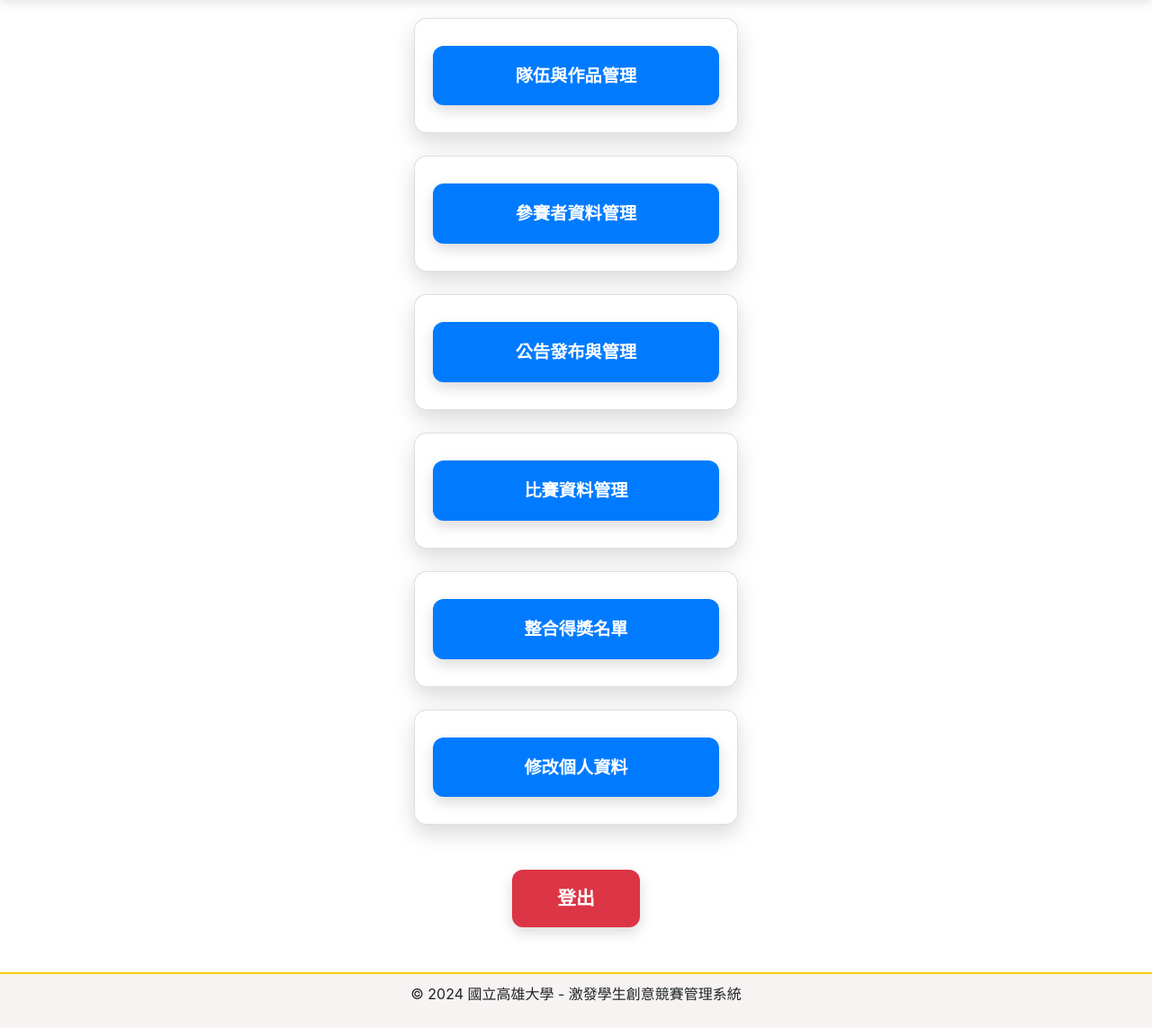
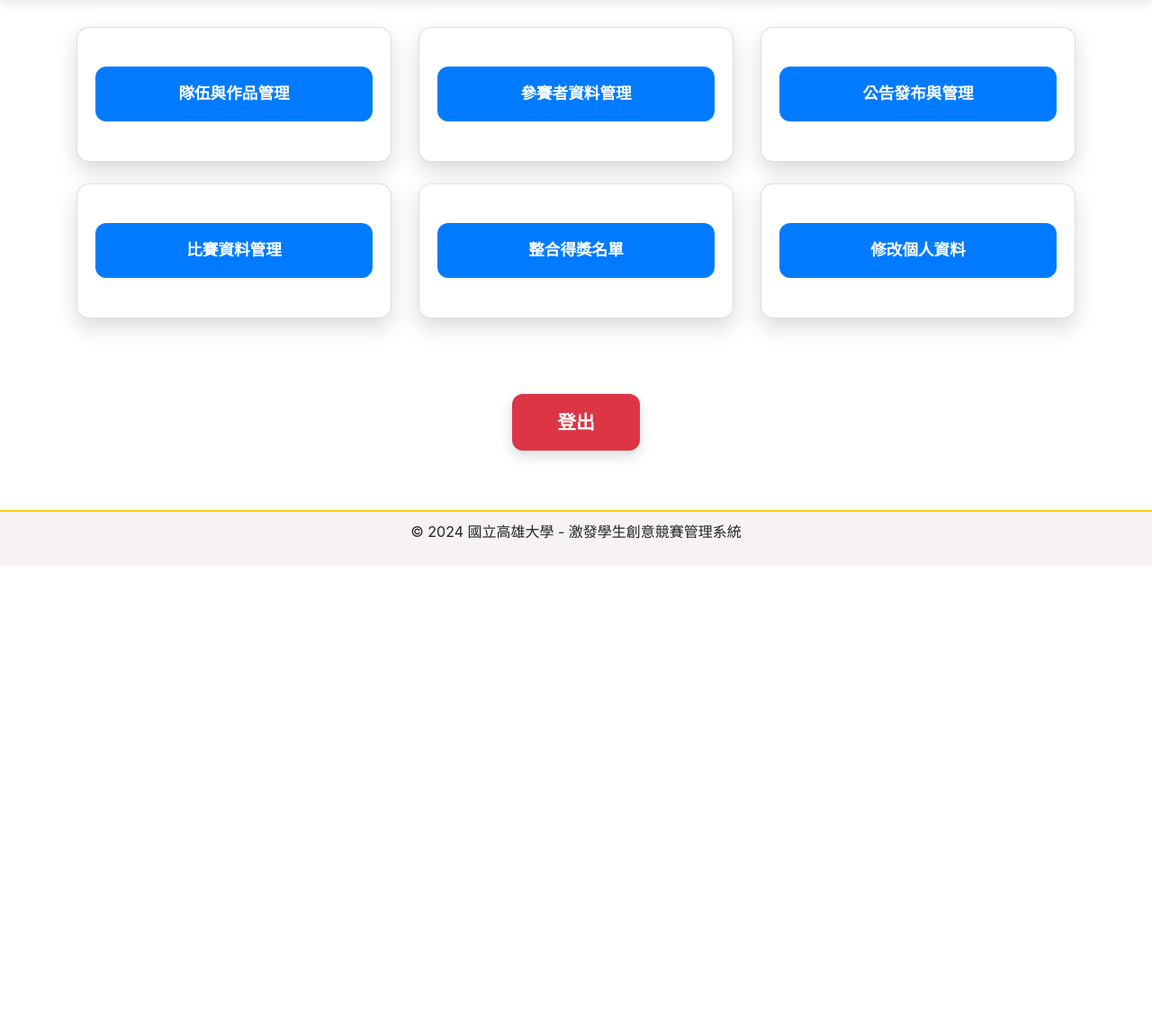
Before and after one commit to Rex0626/SE-final_project, a PHP site: page /admin_system/admin_system.php in a window 1280 px wide. Shown: the part 171-1314 px from the top of the page at 90% size. After the commit the page ends 770 px from the top, so only its background shows below. Run offline with PHP 8.4, Linux system fonts and the light colour scheme; the visitor is signed in with stand-in values (Sample User, id 1).

Commit message:
调整版面

```diff
--- a/admin_system/admin_system.php
+++ b/admin_system/admin_system.php
@@ -31,33 +31,35 @@ if (!isset($_SESSION['email']) || $_SESSION['role'] !== 'admin') {
             text-shadow: 0 1px 3px rgba(0,0,0,0.3);
         }
         main.container {
-            max-width: 400px;
+            max-width: 1140px;  /* Bootstrap container-lg 寬度 */
             margin: 0 auto;
-            flex-grow: 1;
-            display: flex;
-            flex-direction: column;
-            gap: 25px;
-            padding: 20px;
+            padding: 30px 15px;
         }
         .card {
             background: white;
             border-radius: 14px;
             padding: 30px 20px;
+            min-height: 150px;
             box-shadow: 0 10px 25px rgba(0,0,0,0.15);
             display: flex;
             justify-content: center;
+            align-items: center;
+            height: 100%;
+            width: 100%; /* ✅ 撐滿 col-md-4 */
         }
+
         .card a.btn {
             background-color: #007bff;
             color: white;
-            padding: 18px 40px;
-            font-size: 1.2rem;
+            padding: 16px;
+            font-size: 1.1rem;
             font-weight: 700;
             border-radius: 12px;
-            box-shadow: 0 6px 15px rgba(0,0,0,0.15);
-            text-decoration: none;
             text-align: center;
-            transition: background-color 0.3s ease;
+            width: 100%;           /* ✅ 撐滿卡片寬度 */
+            white-space: nowrap;   /* ✅ 不換行 */
+            overflow: hidden;
+            text-overflow: ellipsis;
         }
         .card a.btn:hover {
             background-color: #0056b3;
@@ -97,23 +99,42 @@ if (!isset($_SESSION['email']) || $_SESSION['role'] !== 'admin') {
     </header>
 
     <main class="container">
+        <div class="row justify-content-center">
+            <div class="col-md-4 mb-4">
                 <div class="card">
                     <a href="./manage_team/main.php" class="btn">隊伍與作品管理</a>
                 </div>
+            </div>
+
+            <div class="col-md-4 mb-4">
                 <div class="card">
                     <a href="./manage_participant/main.php" class="btn">參賽者資料管理</a>
                 </div>
+            </div>
+
+            <div class="col-md-4 mb-4">
                 <div class="card">
                     <a href="./manage_announcement/main.php" class="btn">公告發布與管理</a>
                 </div>
+            </div>
+
+            <div class="col-md-4 mb-4">
                 <div class="card">
                     <a href="./manage_competition/main.php" class="btn">比賽資料管理</a>
                 </div>
+            </div>
+
+            <div class="col-md-4 mb-4">
                 <div class="card">
                     <a href="./award_summary/select_competition.php" class="btn">整合得獎名單</a>
                 </div>
+            </div>
+
+            <div class="col-md-4 mb-4">
                 <div class="card">
                     <a href="./edit_profile/main.php" class="btn">修改個人資料</a>
+                </div>
+            </div>
         </div>
     </main>
 
```
Lines whose indentation alone changed are shown as unchanged.
